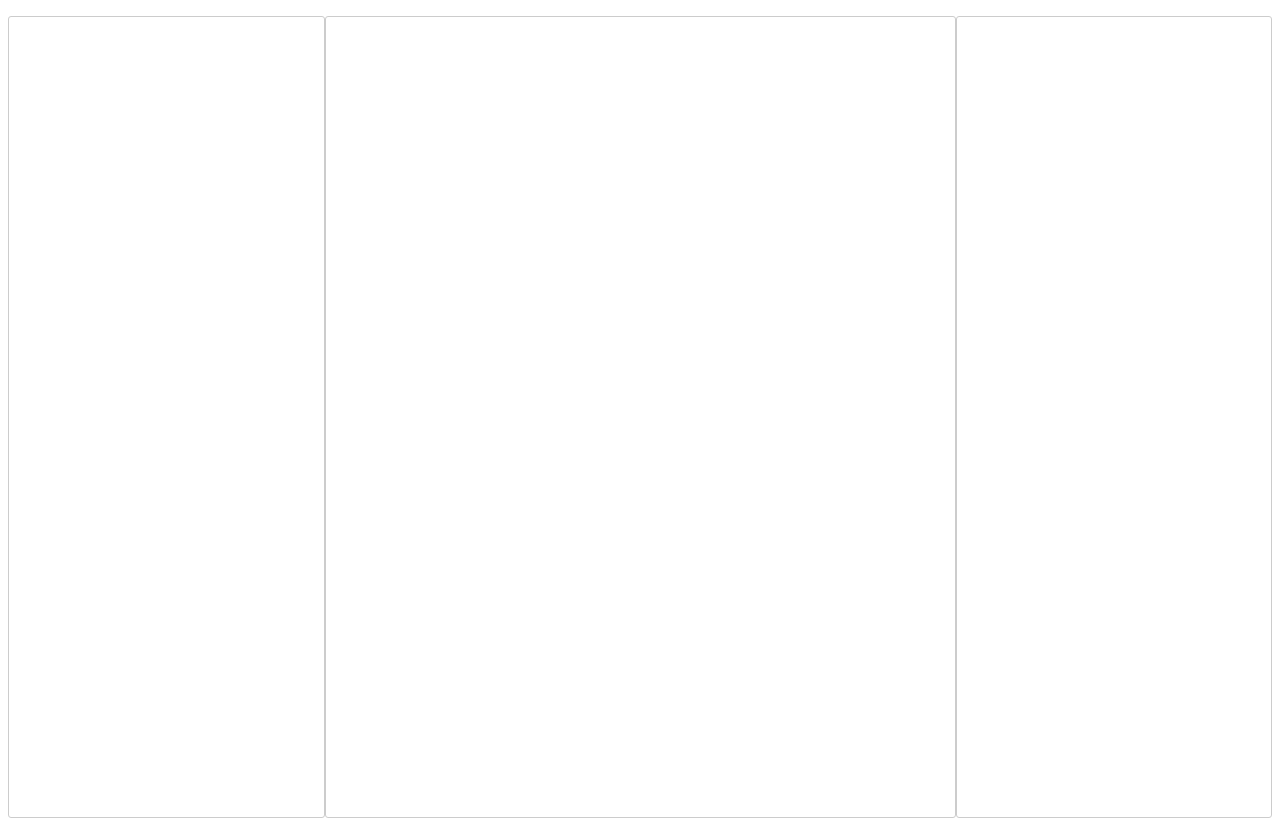
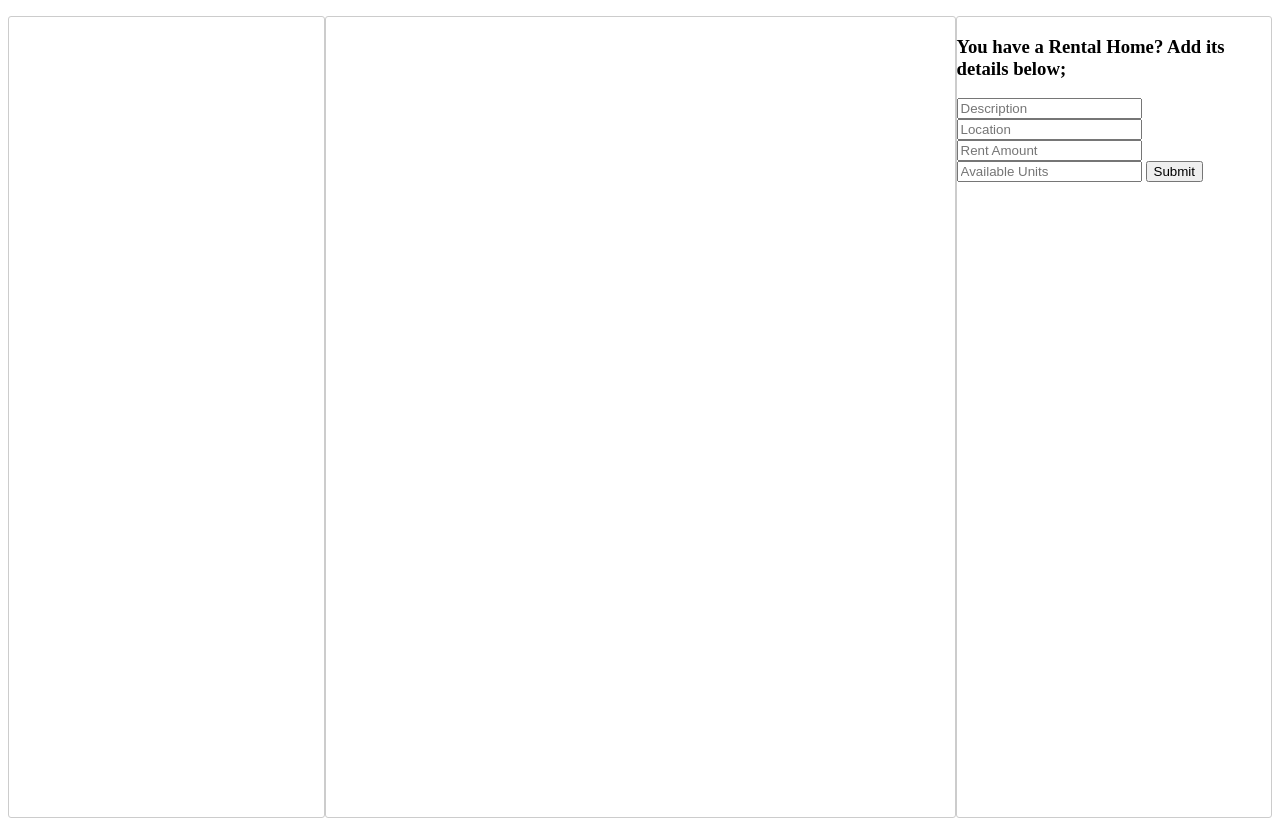
Before and after one commit to ntwigamartin/Casa-Kenya, a website: page Index.html in a window 1280 px wide. Shown: the part 81-907 px from the top of the page. Drawn offline with Linux system fonts and the light colour scheme; no server answers.

Commit message:
added form to capture new home details

```diff
--- a/Index.html
+++ b/Index.html
@@ -19,7 +19,16 @@
     <div class="main-container">
         <div class="homes-listing"></div>
         <div class="display-home-details"></div>
-        <div class="add-homes"></div>
+        <div class="add-homes">
+            <form action="">
+                <h3>You have a Rental Home? Add its details below;</h3>
+                <input type="text" placeholder="Description">
+                <input type="text" placeholder="Location">
+                <input type="text" placeholder="Rent Amount">
+                <input type="text" placeholder="Available Units">
+                <input type="submit">
+            </form>
+        </div>
     </div>
     <script type="text/javascript" src="script.js" ></script>
 </body>
--- a/style.css
+++ b/style.css
@@ -33,6 +33,7 @@ form {
     margin-top: 1em;
     flex: 4;
     border-radius: 3px;
+
 }
 
 .add-homes {
```
